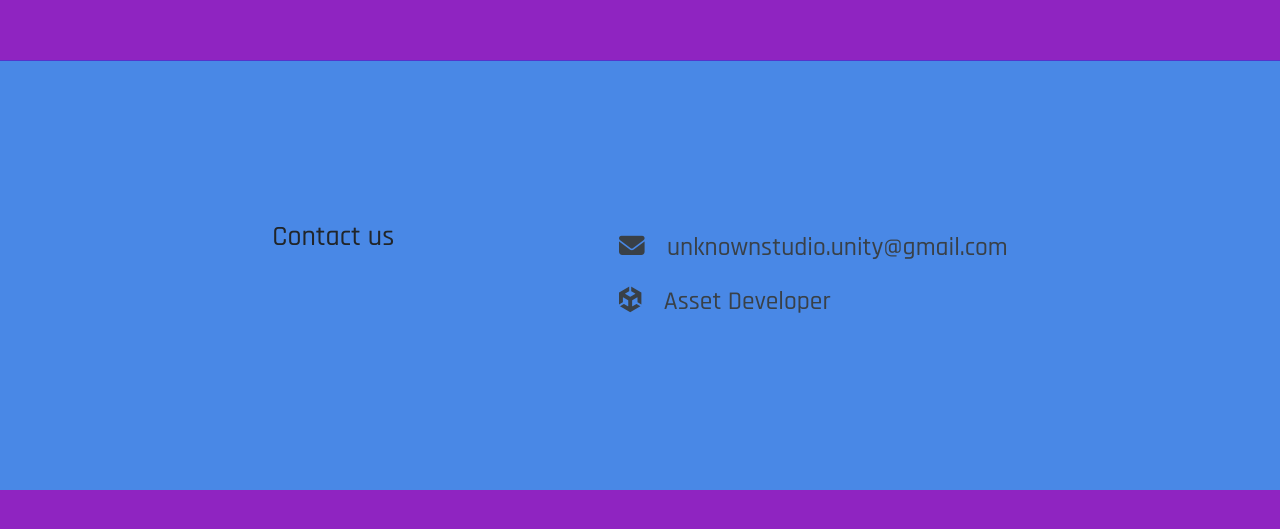
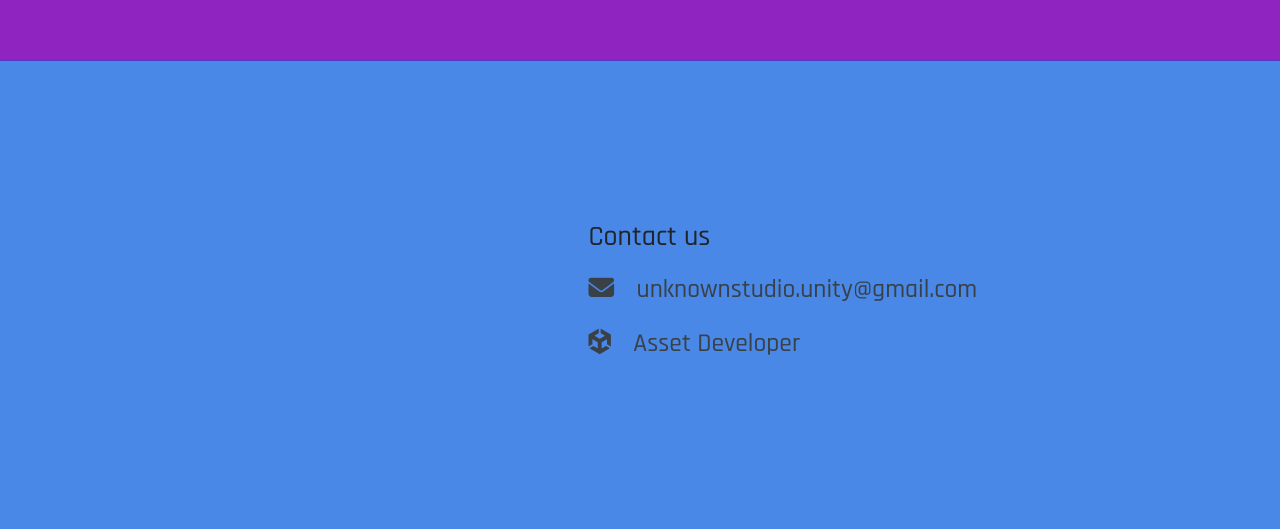
Before and after one commit to Unknown-Studio-Games/Unknown-Studio-Games.github.io, a plain HTML site: page index.html in a window 1280 px wide. Shown: the part 1484-2013 px from the top of the page. Before the commit the page ends 1974 px from the top, so only its background shows below. Drawn offline with nearby package versions, Linux system fonts and the light colour scheme.

Commit message:
footer changes

```diff
--- a/index.html
+++ b/index.html
@@ -49,63 +49,10 @@
     <section class="footer" data-aos="fade-up">
         <div class="d-flex justify-content-around">
             <div data-aos="fade-right">
-                <h3>Contact us</h3>
-                <!-- <form action="mailto:">
-                    <div class="contact-form__form__row">
-                        <div class="form-control">
-                            <label for="name">Imię i Nazwisko</label>
-                            <input type="text" name="name" required="required" value="" />
-                        </div>
-                    </div>
-
-                    <div class="contact-form__form__row">
-                        <div class="contact-form__form__column">
-                            <div class="form-control">
-                                <label for="email">E-mail</label>
-                                <input type="email" name="email" required="required" />
-                            </div>
-
-                            <div class="form-control">
-                                <label for="tel">Numer telefonu (opcjonalnie)</label>
-                                <input type="tel" name="tel">
-                            </div>
-                        </div>
-                    </div>
-
-                    <div class="contact-form__form__row">
-                        <div class="form-control">
-                            <label for="company">Nazwa firmy (opcjonalnie)</label>
-                            <input type="text" name="company">
-                        </div>
-                    </div>
-
-                    <div class="contact-form__form__row">
-                        <div class="form-control">
-                            <label for="content">Treść</label>
-                            <textarea name="content"></textarea>
-                        </div>
-                    </div>
-
-                    <p class="contact-form__message">
-                        Wiadomość wysłana
-                    </p>
-
-                    <div class="contact-form__form__row">
-                        <label class="form-control">
-                            <input type="checkbox" name="terms" required="required">
-                            <span class="checkmark"></span>
-                            <span class="label">Zapoznałem się z <a href="https://porinvest.pl/polityka-prywatnosci" target="_blank">Polityką Prywatności</a> i akceptuję ją</span>
-                        </label>
-                    </div>
-                    <div class="contact-form__form__row">
-                        <button type="submit" class="submit secondary">
-                            <span>Wyślij</span>
-                            <svg xmlns="http://www.w3.org/2000/svg" viewBox="0 0 64 32"><path id="trending_flat_24dp_E8EAED_FILL0_wght300_GRAD0_opsz24" d="M 42.393 25.363 L 40.256 23.257 L 44.956 18.557 L 14.725 18.557 L 14.725 15.557 L 44.952 15.557 L 40.287 10.857 L 42.424 8.751 L 50.694 17.051 L 42.393 25.363 Z"></path></svg>
-                        </button>
-                    </div>
-                </form> -->
+                <script type="text/javascript" src="https://cdnjs.buymeacoffee.com/1.0.0/button.prod.min.js" data-name="bmc-button" data-slug="unknown_studio" data-color="#BD5FFF" data-emoji=""  data-font="Cookie" data-text="Buy me a coffee" data-outline-color="#000000" data-font-color="#ffffff" data-coffee-color="#FFDD00" ></script>
             </div>
             <div data-aos="fade-left">
+                <h3>Contact us</h3>
                 <span><a href="mailto:unknownstudio.unity@gmail.com"><i class="fa-solid fa-envelope"></i> unknownstudio.unity@gmail.com</a></span>
                 <span><a href="https://assetstore.unity.com/publishers/73390" target="_blank"><i class="fa-brands fa-unity"></i> Asset Developer</a></span>
             </div>
```
